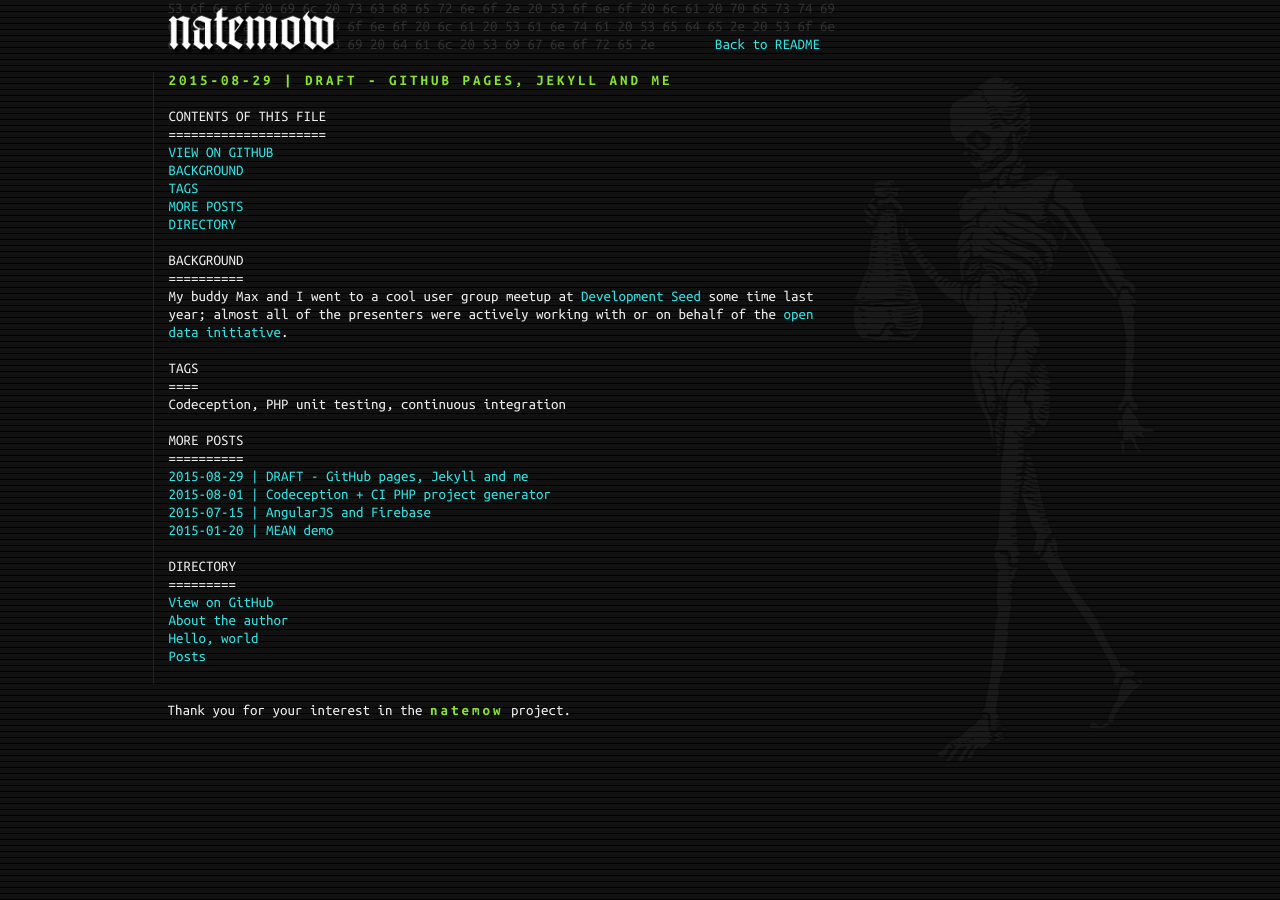
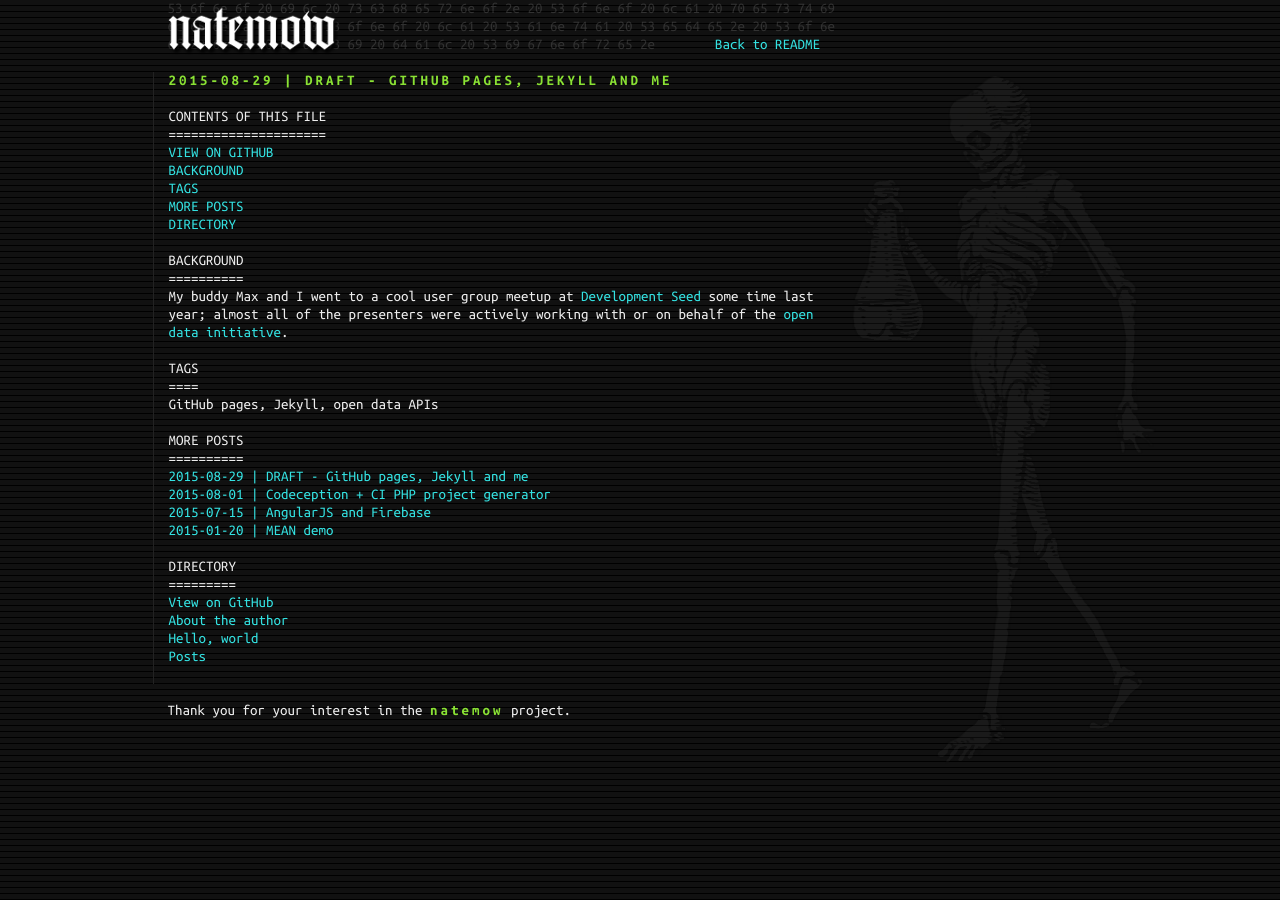
Before and after one commit to natemow/natemow.github.io, a Jekyll site: the page built from _posts/2015-08-29-github-pages-jekyll-and-me.md, in a window 1280 px wide. Built offline with Jekyll 4.4.1, drawn with Linux system fonts in a browser that asks for light colours; nearby versions of some CDN libraries.

Commit message:
Started new post.

```diff
--- a/_posts/2015-08-29-github-pages-jekyll-and-me.md
+++ b/_posts/2015-08-29-github-pages-jekyll-and-me.md
@@ -1,7 +1,7 @@
 ---
 title: DRAFT - GitHub pages, Jekyll and me
 description: This post documents my growing interest in and experiences learning and using GitHub pages, Jekyll and YAML Front Matter with Markdown as a pure data source.
-tags: [ blog, Codeception, PHP unit testing, continuous integration ]
+tags: [ blog, GitHub pages, Jekyll, open data APIs ]
 url_github: https://github.com/natemow/natemow.github.io
 ---
 
```
